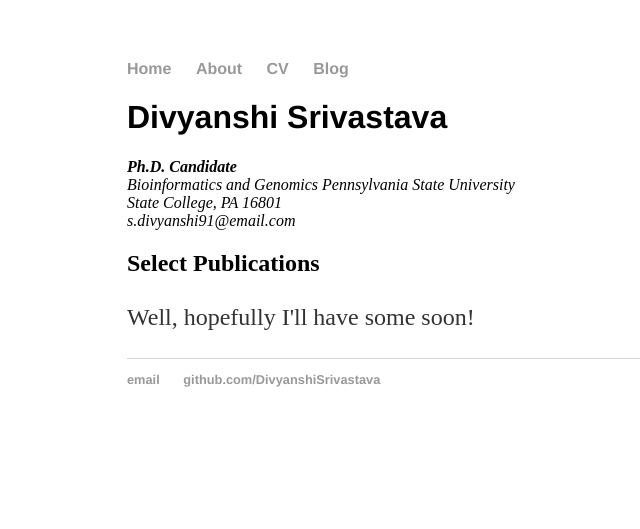
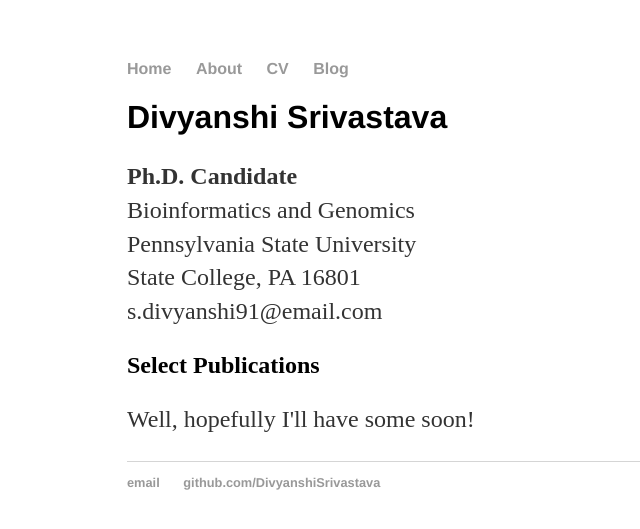
Before and after one commit to DivyanshiSrivastava/DivyanshiSrivastava.github.io, a Jekyll site: the page built from cv/index.html, in a window 1280 px wide. Shown: the top 529 px of the page, without its empty margins (65-705 px from the left). Built offline with Jekyll 4.4.1, drawn with Linux system fonts in a browser that asks for light colours.

Commit message:
Update index.html

```diff
--- a/cv/index.html
+++ b/cv/index.html
@@ -5,13 +5,13 @@ title: CV of Your Name
 
 	<div class="cv">
 					<h1>Divyanshi Srivastava</h1>
-					<address>
+					<p>
 					<strong>Ph.D. Candidate</strong><br>
-					Bioinformatics and Genomics
+					Bioinformatics and Genomics<br>
 					Pennsylvania State University<br>
 					State College, PA 16801<br>
 					<span class="obfuscate">s.divyanshi91@email.com</span>
-					</address>
+					</p>
 
 					<h2>Select Publications</h2>
 
```
